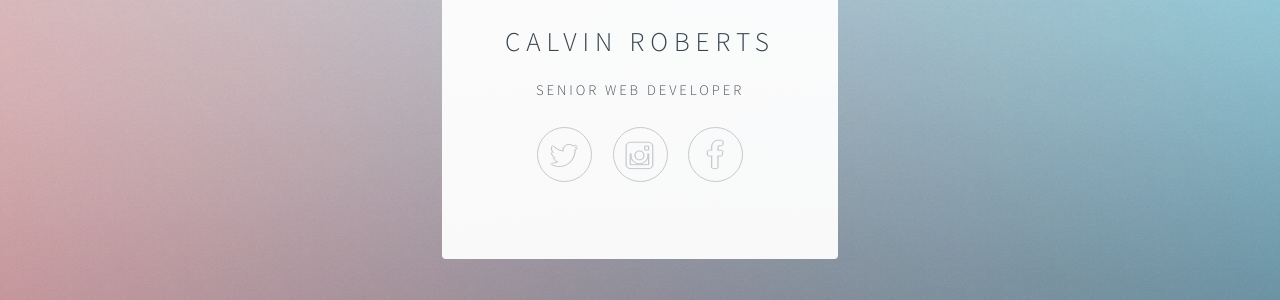
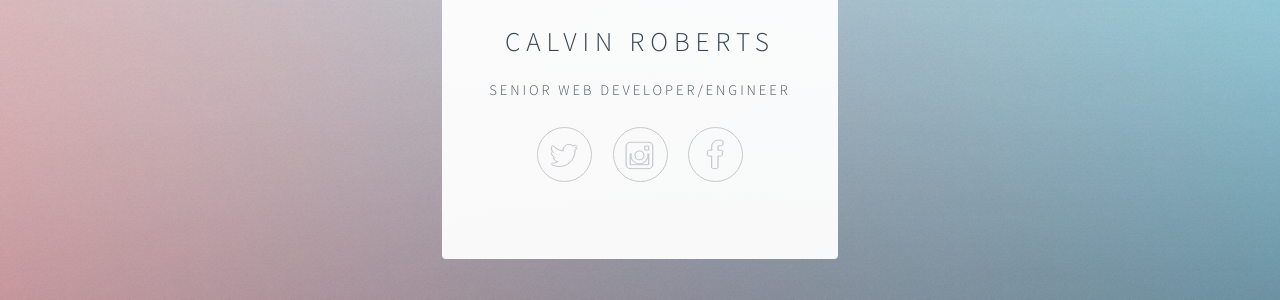
Before and after one commit to CJR85/name_card_py, a Flask app: page / in a window 1280 px wide. Shown: the part 341-641 px from the top of the page. Run offline with Flask 3, Linux system fonts and the light colour scheme.

Commit message:
Change job description

```diff
--- a/templates/index.html
+++ b/templates/index.html
@@ -31,7 +31,7 @@
             ><img src="static/images/avatar.jpg" alt=""
           /></span>
           <h1>Calvin Roberts</h1>
-          <p>Senior Web Developer</p>
+          <p>Senior Web Developer/Engineer</p>
         </header>
         <!--
 						<hr />
```
